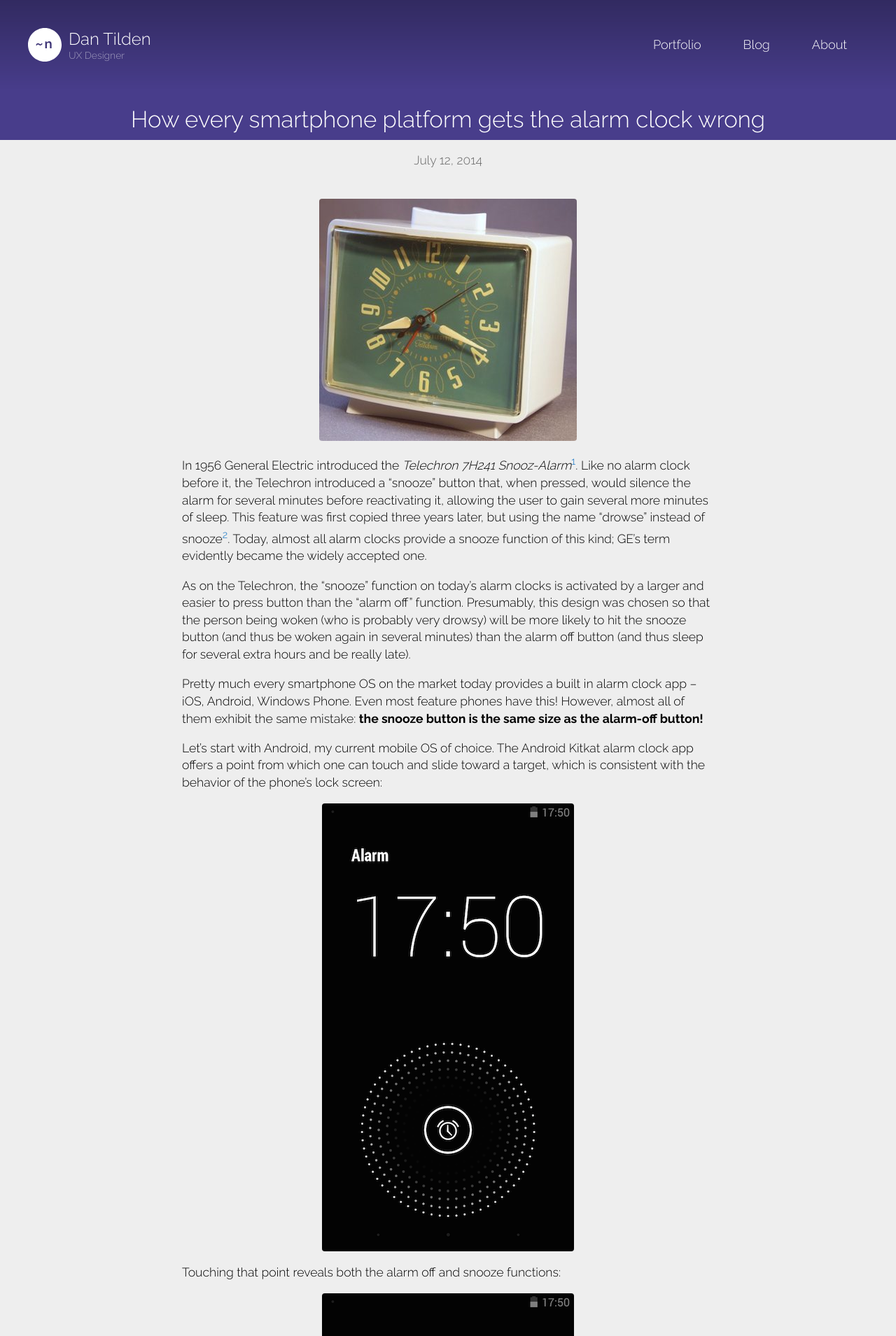
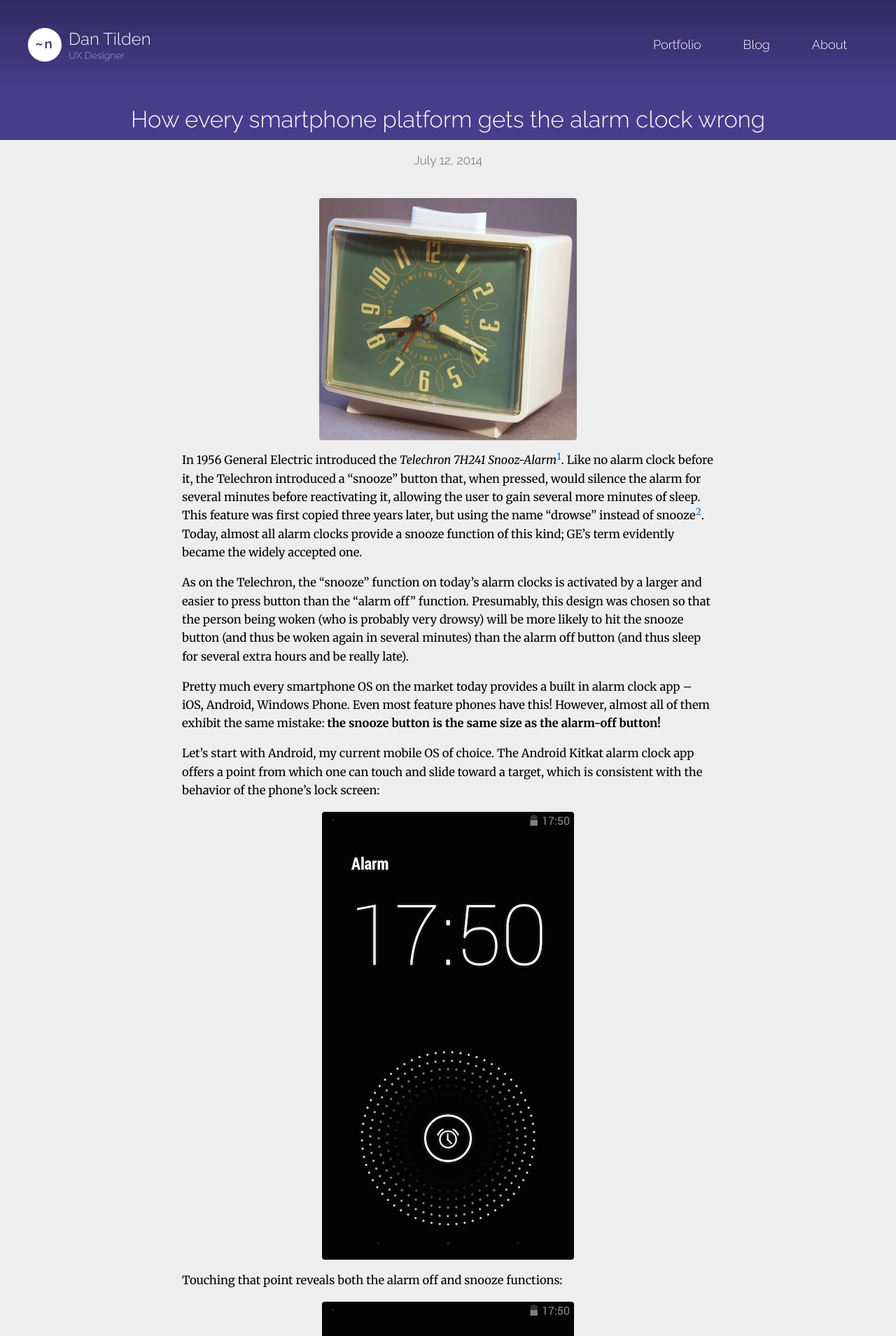
Before and after one commit to tilden/tilden.github.io, a Jekyll site: the page built from _posts/2014-07-12-alarm_clocks.md, in a window 1280 px wide. Shown: the top 1909 px of the page at 70% size. Built offline with Jekyll 4.4.1, drawn with Linux system fonts in a browser that asks for light colours; nearby versions of some CDN libraries.

Commit message:
Blog switch to serif font, reinstated drafts folder

```diff
--- a/_config.yml
+++ b/_config.yml
@@ -7,5 +7,4 @@ twitter_username: freakified
 github_username:  tilden
 
 # Build settings
-markdown: kramdown
 permalink: pretty
--- a/_includes/head.html
+++ b/_includes/head.html
@@ -8,7 +8,9 @@
     <link rel="canonical" href="{{ page.url | replace:'index.html','' | prepend: site.baseurl | prepend: site.url }}">
     <link rel="alternate" type="application/rss+xml" title="RSS" href="{{ "/feed.xml" | prepend: site.baseurl }}" />
     <link href='//fonts.googleapis.com/css?family=Raleway:700,300' rel='stylesheet' type='text/css'>
-    <link href='//fonts.googleapis.com/css?family=Raleway:700,300' rel='stylesheet' type='text/css'>
+    {% if page.path contains '_posts' %}
+    <link href='//fonts.googleapis.com/css?family=Merriweather:400,400italic,700,700italic' rel='stylesheet' type='text/css'>
+    {% endif %}
     <link href="//maxcdn.bootstrapcdn.com/font-awesome/4.3.0/css/font-awesome.min.css" rel="stylesheet" >
 
     <!-- Custom CSS -->
--- a/css/style.css
+++ b/css/style.css
@@ -585,6 +585,11 @@ blockquote .attribution {
 }
 
 /* blog page */
+
+.post_content {
+  font-size: 14px;
+}
+
 .post > h2 {
   color: white;
   font-weight: 300;
@@ -615,11 +620,12 @@ blockquote .attribution {
 }
 
 .post_content, .footnotes {
+  font-family: Merriweather, Georgia, Serif;
   width: 780px;
   text-align: left;
   margin: 0 auto;
-  line-height: 140%;
-  font-size: 80%;
+  line-height: 160%;
+  font-size: 75%;
   padding: 10px;
 }
 
@@ -631,8 +637,27 @@ blockquote .attribution {
   margin-bottom: 1em;
 }
 
+sup {
+  line-height: 1em;
+}
+
 sup a {
   text-decoration: none;
+}
+
+code {
+  font-family: Consolas, Menlo, Monaco, "Lucida Console", monospace;
+  font-weight: bold;
+}
+
+pre > code {
+  font-weight: normal;
+  font-size: 14px;
+  white-space: pre;
+  background-color: white;
+  border-radius: 5px;
+  display: block;
+  padding: 10px;
 }
 
 .caption {
```
Also changed, not shown: _drafts/2015-03-20-youtube-watch-later.md (renamed from _posts/2015-03-20-youtube-watch-later.md, +1 -1 lines).
